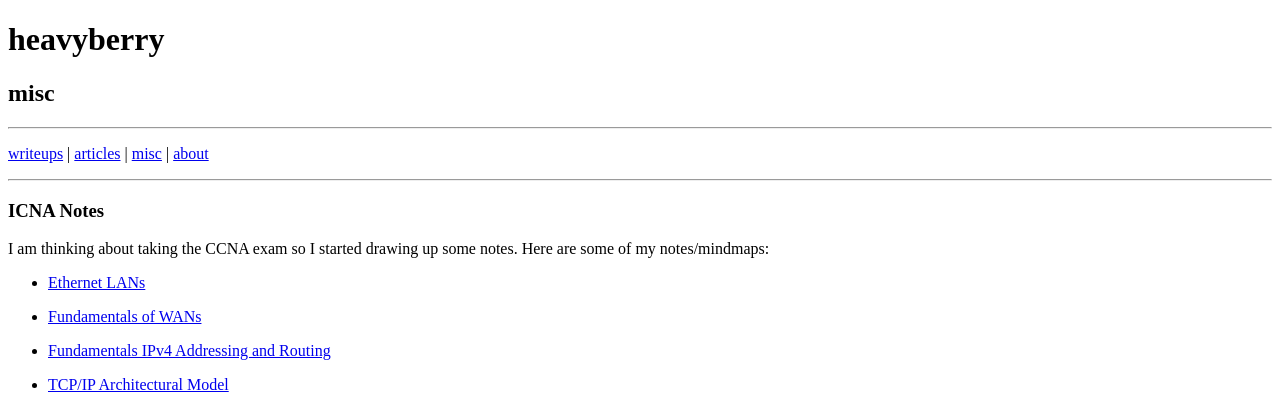
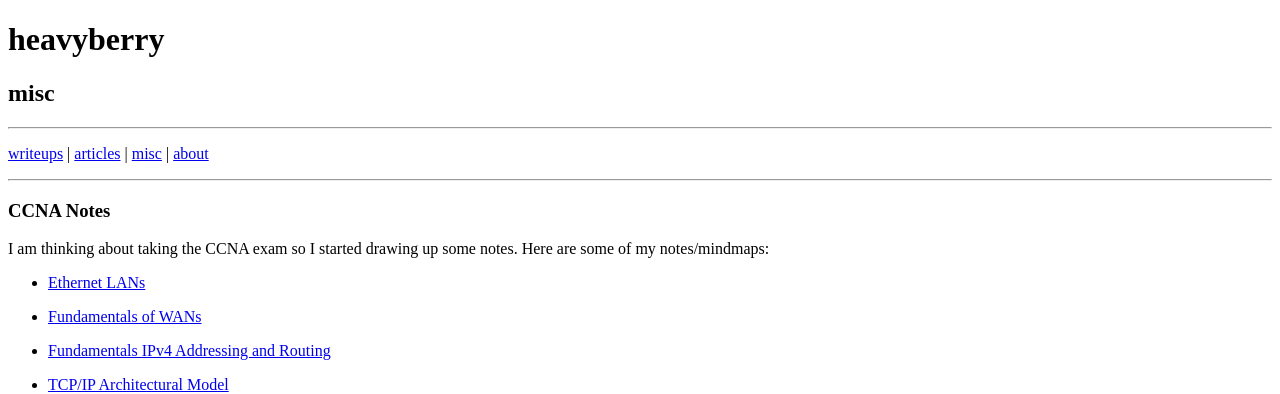
Before and after one commit to axiomiety/axiomiety.github.io, a Jekyll site: the page built from misc/index.markdown, in a window 1280 px wide. Shown: the top 394 px of the page. Built offline with Jekyll 4.4.1, drawn with Linux system fonts in a browser that asks for light colours; some web fonts are replaced.

Commit message:
fix typo

```diff
--- a/misc/index.markdown
+++ b/misc/index.markdown
@@ -4,7 +4,7 @@ title: misc
 category: pages
 ---
 
-### ICNA Notes ###
+### CCNA Notes ###
 
 I am thinking about taking the CCNA exam so I started drawing up some notes. Here are some of my notes/mindmaps:
 
```
